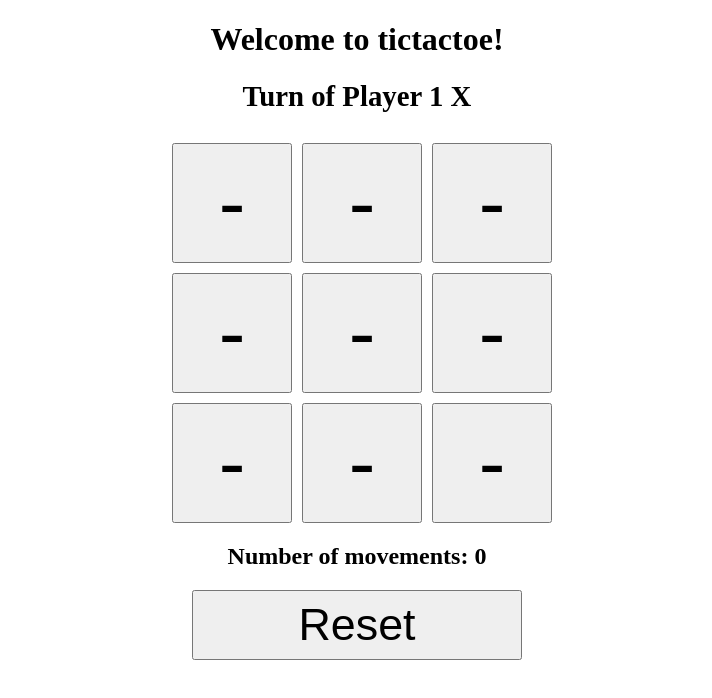
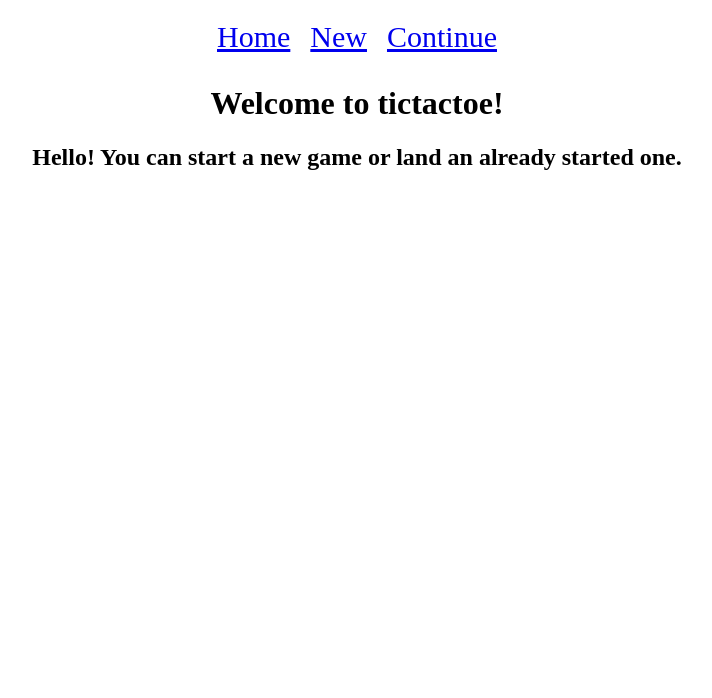
Before and after one commit to caballerof/TicTactoeAngular, an Angular app: page /index in a window 1280 px wide. Shown: the top 698 px of the page, without its empty margins (283-995 px from the left). Built offline with nearby package versions, Linux system fonts and the light colour scheme.

Commit message:
- Using routing and http request to improve the app

```diff
--- a/src/app/app.component.html
+++ b/src/app/app.component.html
@@ -1,7 +1,16 @@
 <!--The content below is only a placeholder and can be replaced.-->
 <div style="text-align:center">
-  <h1>
-    Welcome to {{ title }}!
-  </h1>
-  <app-game></app-game>
+  <nav class="flex-container">
+    <a routerLink="/index" routerLinkActive="active">Home</a>
+    <a routerLink="/new" routerLinkActive="active">New</a>
+    <a routerLink="/continue" routerLinkActive="active">Continue</a>
+  </nav>
+  <header>
+    <h1>
+      Welcome to {{ title }}!
+    </h1>
+  </header>
+  <router-outlet>
+
+  </router-outlet>
 </div>
--- a/src/app/app.component.scss
+++ b/src/app/app.component.scss
@@ -0,0 +1,13 @@
+.flex-container {
+  display: flex;
+  flex-direction: row;
+  margin: 10px;
+  text-align: center;
+  justify-content: center;
+
+  a {
+    margin: 10px;
+    font-size: 30px;
+  }
+
+}
--- a/src/app/app.module.ts
+++ b/src/app/app.module.ts
@@ -1,16 +1,47 @@
 import { BrowserModule } from '@angular/platform-browser';
 import { NgModule } from '@angular/core';
-import { GameModule } from './game/game.module';
+
+import { RouterModule, Routes } from '@angular/router';
 
 import { AppComponent } from './app.component';
+import { GameModule } from './game/game.module';
+import { IndexComponent } from './index/index.component';
+import { GameComponent } from './game/game/game.component';
+
+import { HttpClientModule } from '@angular/common/http';
+
+
+const appRoutes: Routes = [
+  {
+    path: 'index',
+    component: IndexComponent
+  },
+  {
+    path: 'new',
+    component: GameComponent
+  },
+  {
+    path: 'continue',
+    component: GameComponent,
+    data: { continue: true }
+  },
+  {
+    path: '',
+    redirectTo: '/index',
+    pathMatch: 'full'
+  },
+];
 
 @NgModule({
   declarations: [
-    AppComponent
+    AppComponent,
+    IndexComponent
   ],
   imports: [
     BrowserModule,
-    GameModule
+    GameModule,
+    RouterModule.forRoot(appRoutes),
+    HttpClientModule
   ],
   providers: [],
   bootstrap: [AppComponent]
--- a/src/app/game/game/game.component.html
+++ b/src/app/game/game/game.component.html
@@ -1,3 +1,14 @@
-<app-header></app-header>
-<app-board></app-board>
-<app-footer></app-footer>
+<div [ngSwitch]="status">
+  <div *ngSwitchCase="'success'">
+    <app-header></app-header>
+    <app-board></app-board>
+    <app-footer></app-footer>
+  </div>
+  <div *ngSwitchCase="'fetching'">
+    Loading...
+  </div>
+  <div *ngSwitchDefault>
+    There is an error in the backend communication. <br />
+    Error: {{status}}
+  </div>
+</div>
--- a/src/app/game/game/game.component.ts
+++ b/src/app/game/game/game.component.ts
@@ -1,4 +1,8 @@
 import { Component, OnInit } from '@angular/core';
+import { ActivatedRoute } from '@angular/router';
+import { StateService, State } from '../state.service';
+
+import { MyHttpServiceService } from './../../my-http-service.service';
 
 @Component({
   selector: 'app-game',
@@ -7,7 +11,25 @@ import { Component, OnInit } from '@angular/core';
 })
 export class GameComponent implements OnInit {
 
-  constructor() { }
+  status = `fetching`;
+
+  constructor(
+    route: ActivatedRoute,
+    stateService: StateService,
+    myHttpService: MyHttpServiceService
+  ) {
+    if (route.snapshot.data.continue) {
+      myHttpService.getSavedGame().subscribe((state: State) => {
+        stateService.state = state;
+        this.status = `success`;
+      }, error => {
+        this.status = error.statusText;
+      });
+    } else {
+      stateService.reset();
+      this.status = `success`;
+    }
+  }
 
   ngOnInit() {
   }
--- a/src/app/game/state.service.ts
+++ b/src/app/game/state.service.ts
@@ -7,6 +7,7 @@ export interface State {
   values: string[][];
   itWasWin: boolean;
   movements: number;
+  player_name: string;
 }
 
 @Injectable({
@@ -25,7 +26,8 @@ export class StateService {
         ['-', '-', '-']
       ],
       itWasWin: false,
-      movements: 0
+      movements: 0,
+      player_name: `Caballero`
     });
   }
 
@@ -84,7 +86,8 @@ export class StateService {
         ['-', '-', '-']
       ],
       itWasWin: false,
-      movements: 0
+      movements: 0,
+      player_name: `Caballero`
     };
   }
 
--- /dev/null
+++ b/src/app/index/index.component.html
@@ -0,0 +1,3 @@
+<div style="text-align: center">
+  <h2>Hello! You can start a new game or land an already started one.</h2>
+</div>
--- /dev/null
+++ b/src/app/index/index.component.ts
@@ -0,0 +1,15 @@
+import { Component, OnInit } from '@angular/core';
+
+@Component({
+  selector: 'app-index',
+  templateUrl: './index.component.html',
+  styleUrls: ['./index.component.scss']
+})
+export class IndexComponent implements OnInit {
+
+  constructor() { }
+
+  ngOnInit() {
+  }
+
+}
--- /dev/null
+++ b/src/app/my-http-service.service.ts
@@ -0,0 +1,20 @@
+import { Injectable } from '@angular/core';
+import { HttpClient } from '@angular/common/http';
+
+
+@Injectable({
+  providedIn: 'root'
+})
+export class MyHttpServiceService {
+
+  constructor(
+    private httpClient: HttpClient
+  ) {
+
+  }
+
+  getSavedGame() {
+    return this.httpClient.get('https://api.myjson.com/bins/zuklq');
+  }
+
+}// End Class
```
Also changed, not shown: src/app/index/index.component.scss (added), 2 other files (tests, documents, lock files or other folders).
